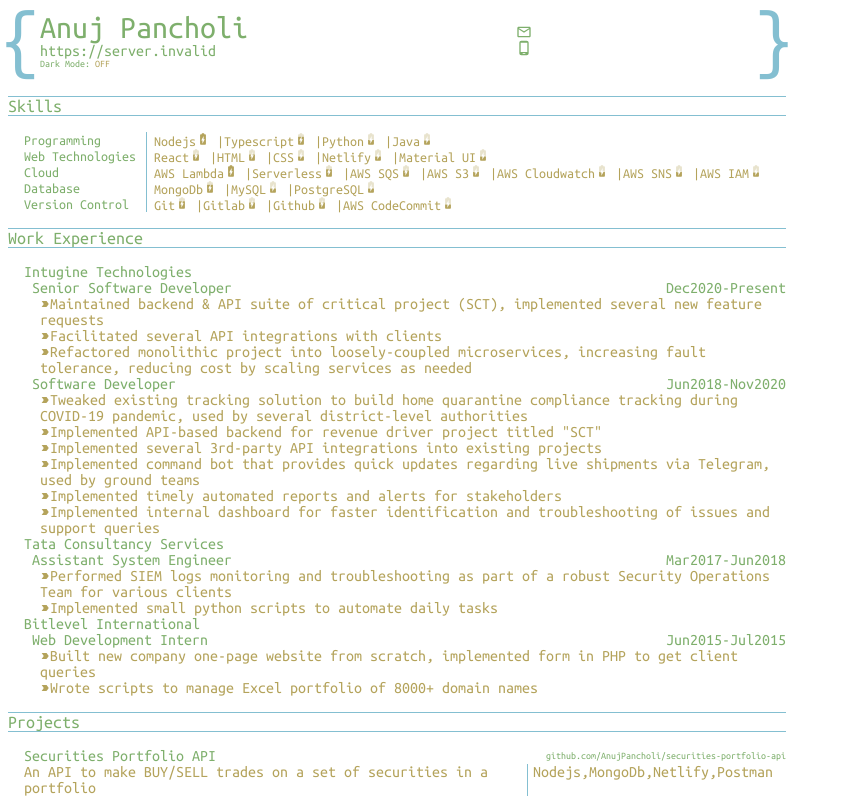
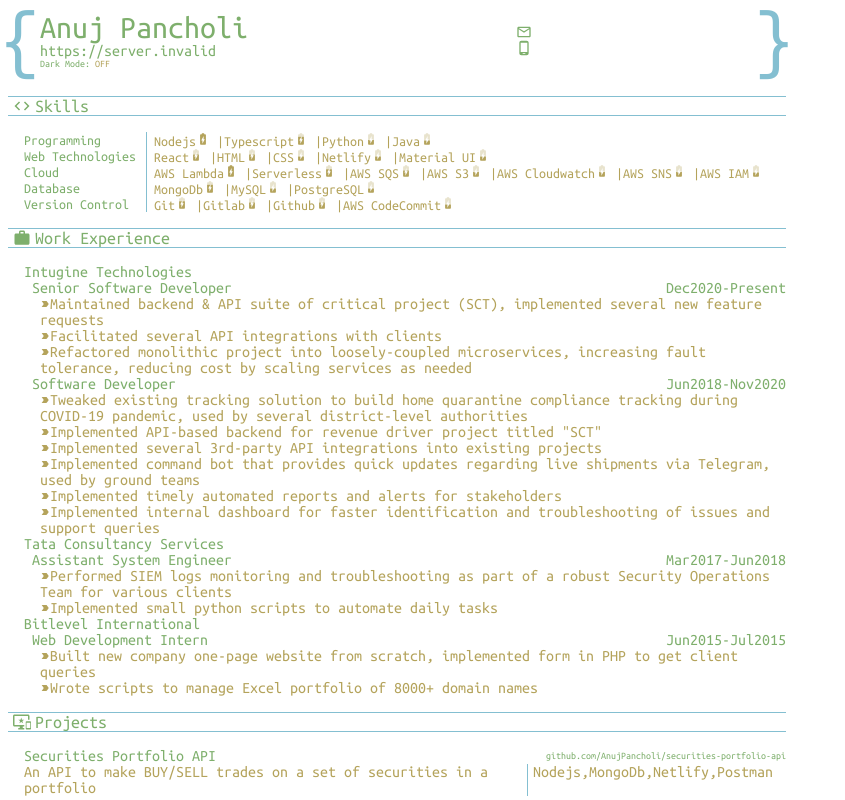
Before and after one commit to AnujPancholi/resume, a React (Create React App) app: page / in a window 1280 px wide. Shown: the top 800 px of the page, without its empty margins (0-845 px from the left). Built offline with nearby package versions, Linux system fonts and the light colour scheme; no server answers; the HTML template or start-up script is replaced by a standard one.

Commit message:
feat: add section icons

```diff
--- a/src/App.js
+++ b/src/App.js
@@ -10,6 +10,20 @@ import Projects from './components/Projects.js';
 import Education from './components/Education.js';
 import Header from './components/Header.js';
 import Footer from './components/Footer.js';
+
+import {
+  SchoolOutlined,
+  WorkOutlined,
+  CodeOutlined,
+  ImportantDevicesOutlined
+} from '@material-ui/icons'
+
+const SECTION_ICON_MAP = {
+  "Skills": CodeOutlined,
+  "Work Experience": WorkOutlined,
+  "Projects": ImportantDevicesOutlined,
+  "Education": SchoolOutlined
+}
 
 function App() {
   const [theme, setTheme] = useState({
@@ -55,10 +69,10 @@ function App() {
         <Header theme={theme} cycleThemes={cycleThemes} />
 
         <div className="res-content-container">
-          <Section name="Skills" Component={Skills} />
-          <Section name="Work Experience" Component={Experience} />
-          <Section name="Projects" Component={Projects} />
-          <Section name="Education" Component={Education} />
+          <Section name="Skills" Component={Skills} Icon={SECTION_ICON_MAP["Skills"]} />
+          <Section name="Work Experience" Component={Experience} Icon={SECTION_ICON_MAP["Work Experience"]} />
+          <Section name="Projects" Component={Projects} Icon={SECTION_ICON_MAP["Projects"]} />
+          <Section name="Education" Component={Education} Icon={SECTION_ICON_MAP["Education"]} />
         </div>
       </div>
       <Footer />
--- a/src/components/Section.js
+++ b/src/components/Section.js
@@ -6,7 +6,7 @@ const Section = ({ name, Icon, Component }) => {
   return (
     <div className="flex-container flex-vertical">
       <div className="section-title text-medium flex-container flex-horizontal flex-center-vertical">
-        {Icon ? (<Icon fontSize="inherit" />) : ('')}
+        <div className="section-icon text-token flex-container flex-horizontal flex-center-vertical">{Icon ? (<Icon fontSize="inherit" />) : ('')}</div>
         <div className="text-token">{name}</div>
       </div>
       <div className="section-component-container">
--- a/src/components/style/section.css
+++ b/src/components/style/section.css
@@ -2,6 +2,11 @@
   font-size: var(--font-medium);
   border-top: 1px solid var(--aux-color);
   border-bottom: 1px solid var(--aux-color);
+}
+
+.section-icon{
+  margin-left: 0.25em;
+  margin-right: 0.25em;
 }
 
 .section-component-container {
```
